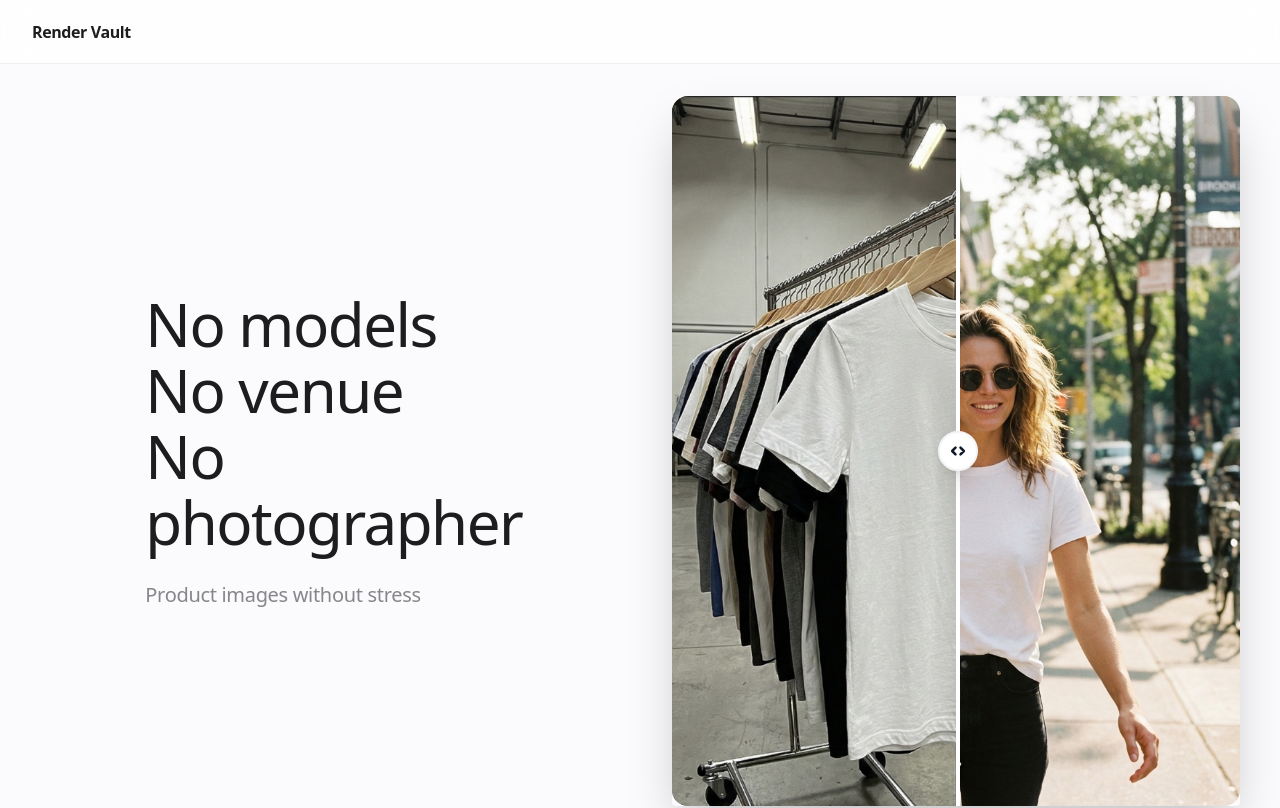
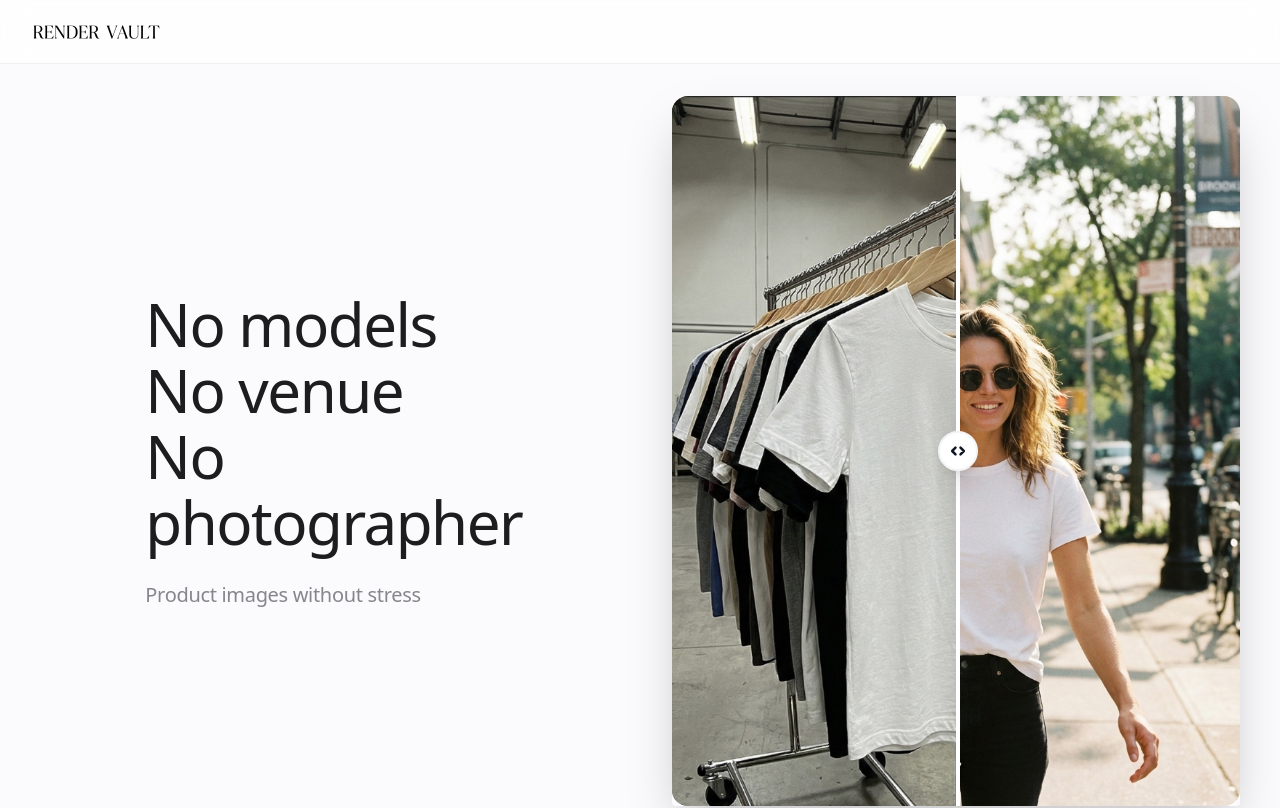
Before and after one commit to stevenshelley58-afk/redner-vault, a Next.js app: page / in a window 1280 px wide. Shown: the top 808 px of the page. Built offline with nearby package versions, Linux system fonts and the light colour scheme.

Commit message:
Update logo to new image

```diff
--- a/components/LiquidDock.tsx
+++ b/components/LiquidDock.tsx
@@ -11,13 +11,17 @@ export default function LiquidDock() {
         <>
             {/* Desktop Sticky Header */}
             <div className="hidden md:flex fixed top-0 left-0 right-0 h-16 bg-white/80 backdrop-blur-md border-b border-border-ghost z-40 items-center justify-between px-8">
-                <div className="font-bold text-text-ink tracking-tight">Render Vault</div>
+                <div className="relative h-8 w-32">
+                    <img src="/images/new-logo.png" alt="Render Vault" className="object-contain h-full w-full object-left" />
+                </div>
                 {/* Button Removed as requested */}
             </div>
 
             {/* Mobile Header (Simple) */}
             <div className="md:hidden fixed top-0 left-0 right-0 h-14 bg-white/80 backdrop-blur-md border-b border-border-ghost z-40 flex items-center justify-center">
-                <div className="font-bold text-text-ink tracking-tight">Render Vault</div>
+                <div className="relative h-8 w-32">
+                    <img src="/images/new-logo.png" alt="Render Vault" className="object-contain h-full w-full" />
+                </div>
             </div>
 
             <AnimatePresence>
```
Also changed, not shown: public/images/new-logo.png (added).
